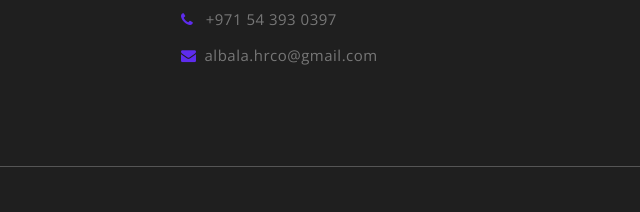
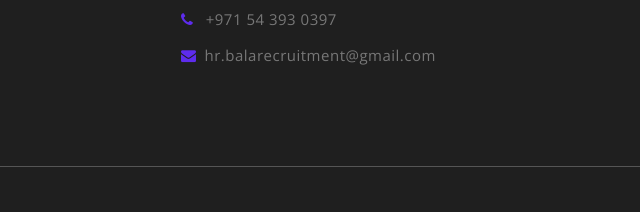
Before and after one commit to incrypto32/balahr, a plain HTML site: page index.html in a window 1280 px wide. Shown: the part 6418-6630 px from the top of the page, 284-924 px from the left. Drawn offline with nearby package versions, Linux system fonts and the light colour scheme.

Commit message:
email change

```diff
--- a/index.html
+++ b/index.html
@@ -674,7 +674,7 @@ License URL: http://creativecommons.org/licenses/by/3.0/
 					<p class="phone py-2"><span class="fa mr-2 fa-phone"></span> +971 54 393 0397 </p>
 					<!-- <p class="phone py-2"><span class="fa mr-2 fa-phone"></span>+91 9946836165 </p> -->
 					<p><span class="fa mr-2 fa-envelope"></span><a
-							href="mailto:albala.hrco@gmail.com">albala.hrco@gmail.com</a>
+							href="mailto:hr.balarecruitment@gmail.com">hr.balarecruitment@gmail.com</a>
 					</p>
 				</div>
 				<!-- <div class="col-lg-2 col-sm-6 mb-lg-0 mb-sm-5 mb-4">
```
